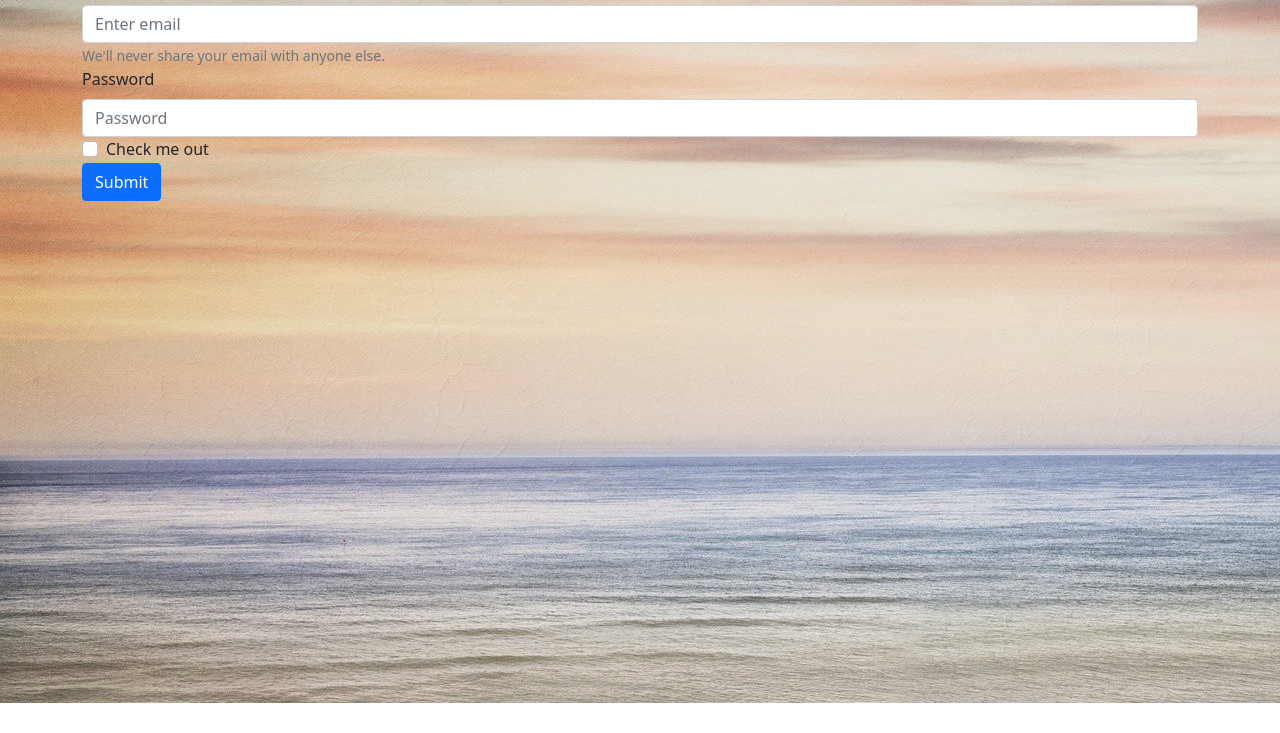
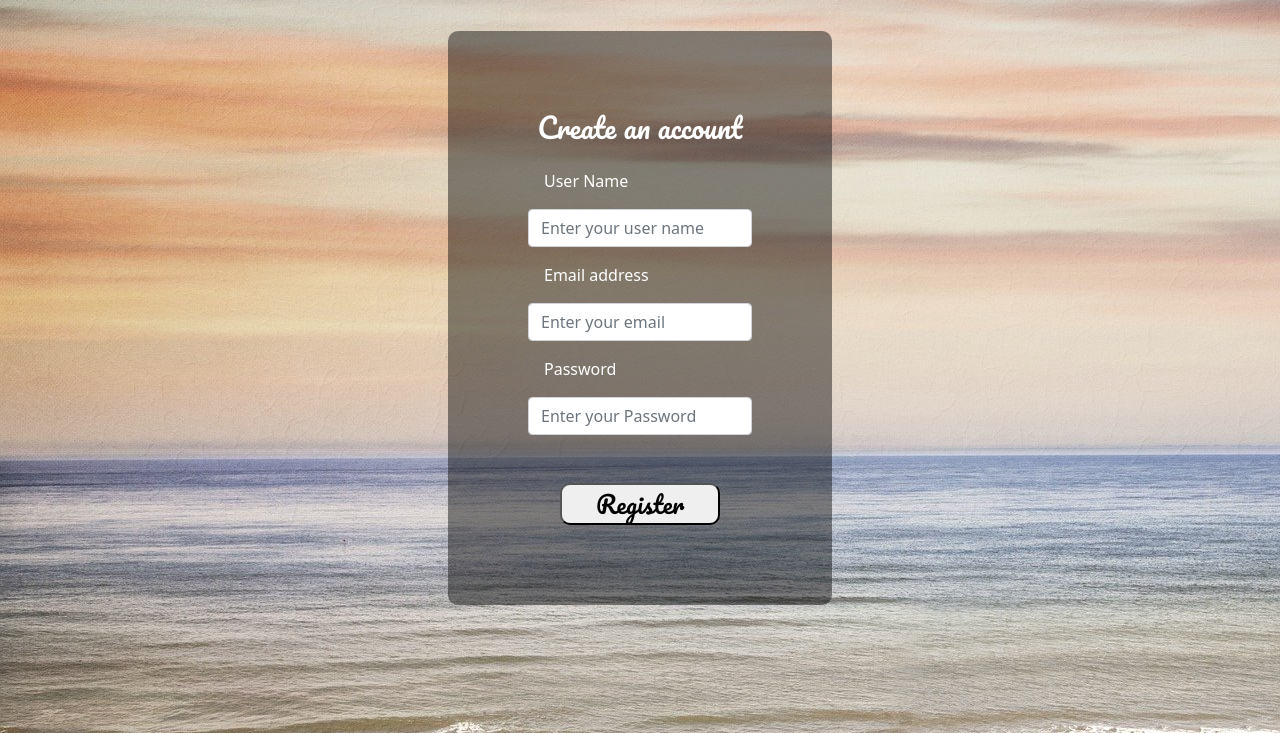
Before and after one commit to MarianaPantelic/Blog-Fullstack-Application, a React app in the folder Frontend/blog/: page /register in a window 1280 px wide. Shown: the part 97-830 px from the top of the page. Before the commit the page ends 800 px from the top, so only its background shows below. Built offline with nearby package versions, Linux system fonts and the light colour scheme; no server answers.

Commit message:
Added register page

```diff
--- a/Frontend/blog/src/main.css
+++ b/Frontend/blog/src/main.css
@@ -81,7 +81,8 @@ a:hover {
 }
 .about-container button,
 .post-container button,
-.login-container button {
+.login-container button,
+.register-container button {
   width: 10rem;
   border-radius: 10px 10px;
 }
@@ -155,6 +156,23 @@ a:hover {
 .likes:hover {
   color: red;
 }
+
+/*Login page*/
+.login-container,
+.register-container {
+  margin: 10% auto;
+  width: 30%;
+  background-color: rgba(0, 0, 0, 0.445);
+  color: white;
+  border-radius: 10px 10px;
+  padding: 5rem;
+}
+.login-container button,
+.register-container button {
+  font-size: 1.5rem;
+}
+
+/*Register page*/
 
 /*Spinner*/
 .loader {
@@ -323,16 +341,3 @@ a:hover {
       -2.6em 0em 0 0em rgba(255, 255, 255, 0.7), -1.8em -1.8em 0 0em #ffffff;
   }
 }
-
-/*Login page*/
-.login-container {
-  margin: 10% auto;
-  width: 30%;
-  background-color: rgba(0, 0, 0, 0.445);
-  color: white;
-  border-radius: 10px 10px;
-  padding: 5rem;
-}
-.login-container button {
-  font-size: 1.5rem;
-}
--- a/Frontend/blog/src/pages/login.js
+++ b/Frontend/blog/src/pages/login.js
@@ -1,5 +1,5 @@
 import React from "react";
-import { Container, Form, Button } from "react-bootstrap";
+import { Container, Form } from "react-bootstrap";
 import { Link } from "react-router-dom/cjs/react-router-dom.min";
 
 const Login = () => {
--- a/Frontend/blog/src/pages/register.js
+++ b/Frontend/blog/src/pages/register.js
@@ -1,32 +1,30 @@
 import React from "react";
-import { Container, Form, Button } from "react-bootstrap";
+import { Container, Form } from "react-bootstrap";
 
 const Register = () => {
   return (
-    <Container>
+    <Container className="register-container">
+      <h3 className="text-center pacifico-font">Create an account</h3>
       <Form>
         <Form.Group controlId="formBasicEmail">
-          <Form.Label>User Name</Form.Label>
-          <Form.Control type="text" placeholder="Enter your username" />
+          <Form.Label className="m-3">User Name</Form.Label>
+          <Form.Control type="text" placeholder="Enter your user name" />
         </Form.Group>
         <Form.Group controlId="formBasicEmail">
-          <Form.Label>Email address</Form.Label>
-          <Form.Control type="email" placeholder="Enter email" />
-          <Form.Text className="text-muted">
-            We'll never share your email with anyone else.
-          </Form.Text>
+          <Form.Label className="m-3">Email address</Form.Label>
+          <Form.Control type="email" placeholder="Enter your email" />
         </Form.Group>
 
         <Form.Group controlId="formBasicPassword">
-          <Form.Label>Password</Form.Label>
-          <Form.Control type="password" placeholder="Password" />
+          <Form.Label className="m-3">Password</Form.Label>
+          <Form.Control type="password" placeholder="Enter your Password" />
         </Form.Group>
-        <Form.Group controlId="formBasicCheckbox">
-          <Form.Check type="checkbox" label="Check me out" />
-        </Form.Group>
-        <Button variant="primary" type="submit">
-          Submit
-        </Button>
+
+        <div className="text-center mt-5">
+          <button type="submit" className="pacifico-font">
+            Register
+          </button>
+        </div>
       </Form>
     </Container>
   );
```
